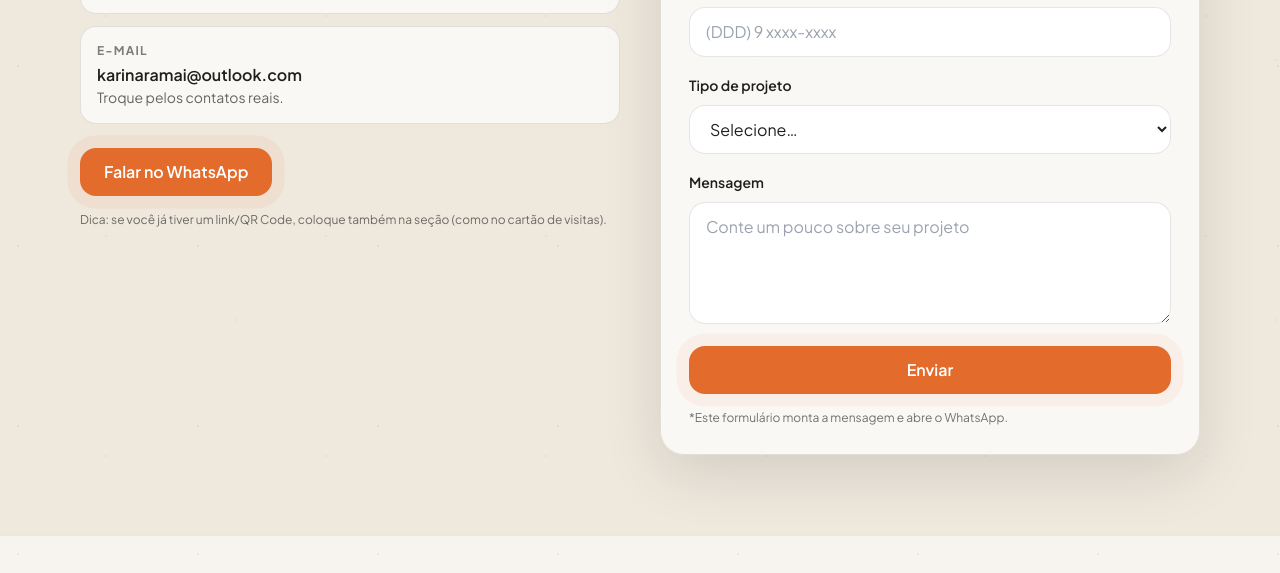
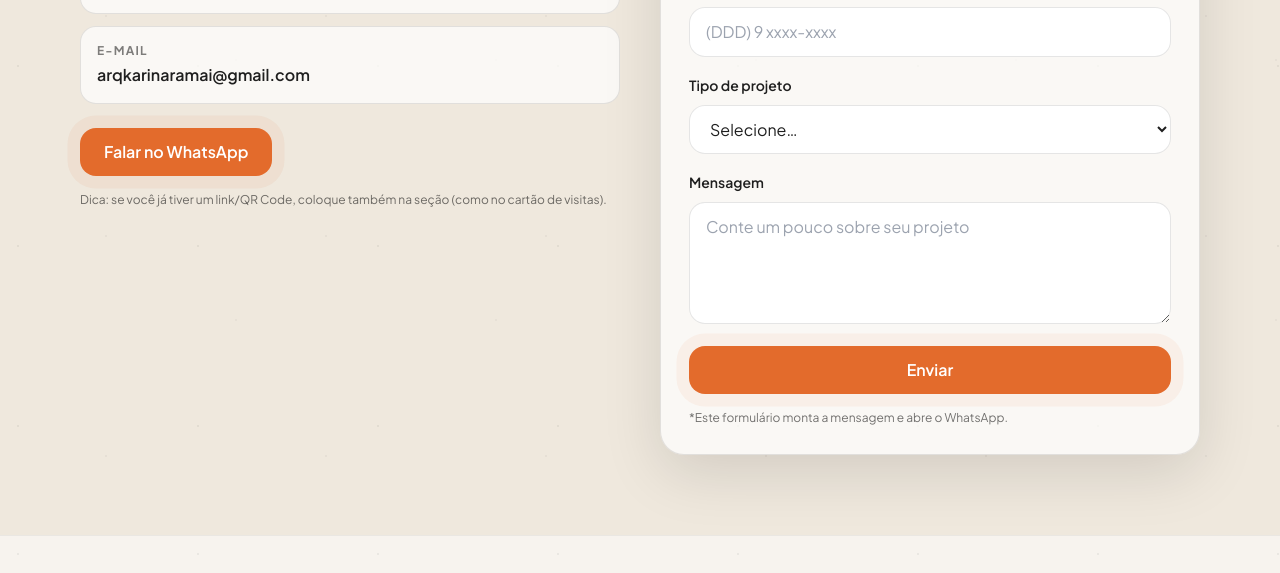
Before and after one commit to gustavo-brandao/landing-karina-ramai, a plain HTML site: page index.html in a window 1280 px wide. Shown: the part 5325-5898 px from the top of the page. Drawn offline with nearby package versions, Linux system fonts and the light colour scheme.

Commit message:
Update index.html

```diff
--- a/index.html
+++ b/index.html
@@ -554,8 +554,7 @@
 
             <div class="rounded-2xl border border-black/10 bg-white/70 p-4">
               <div class="text-xs font-bold tracking-widest text-black/50">E-MAIL</div>
-              <div class="mt-1 font-semibold">karinaramai@outlook.com</div>
-              <div class="text-sm text-black/60">Troque pelos contatos reais.</div>
+              <div class="mt-1 font-semibold">arqkarinaramai@gmail.com</div>
             </div>
           </div>
 
```
